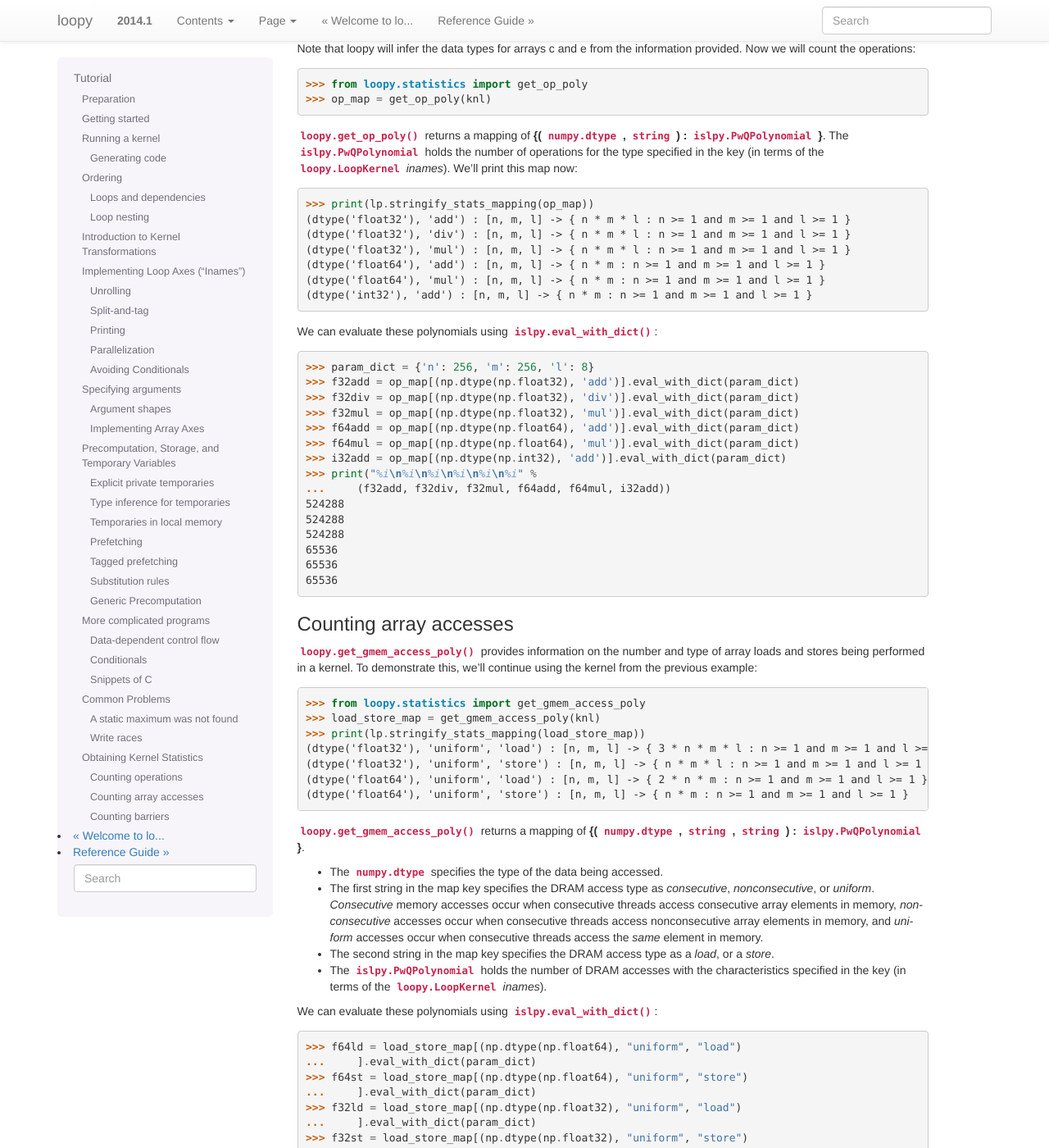
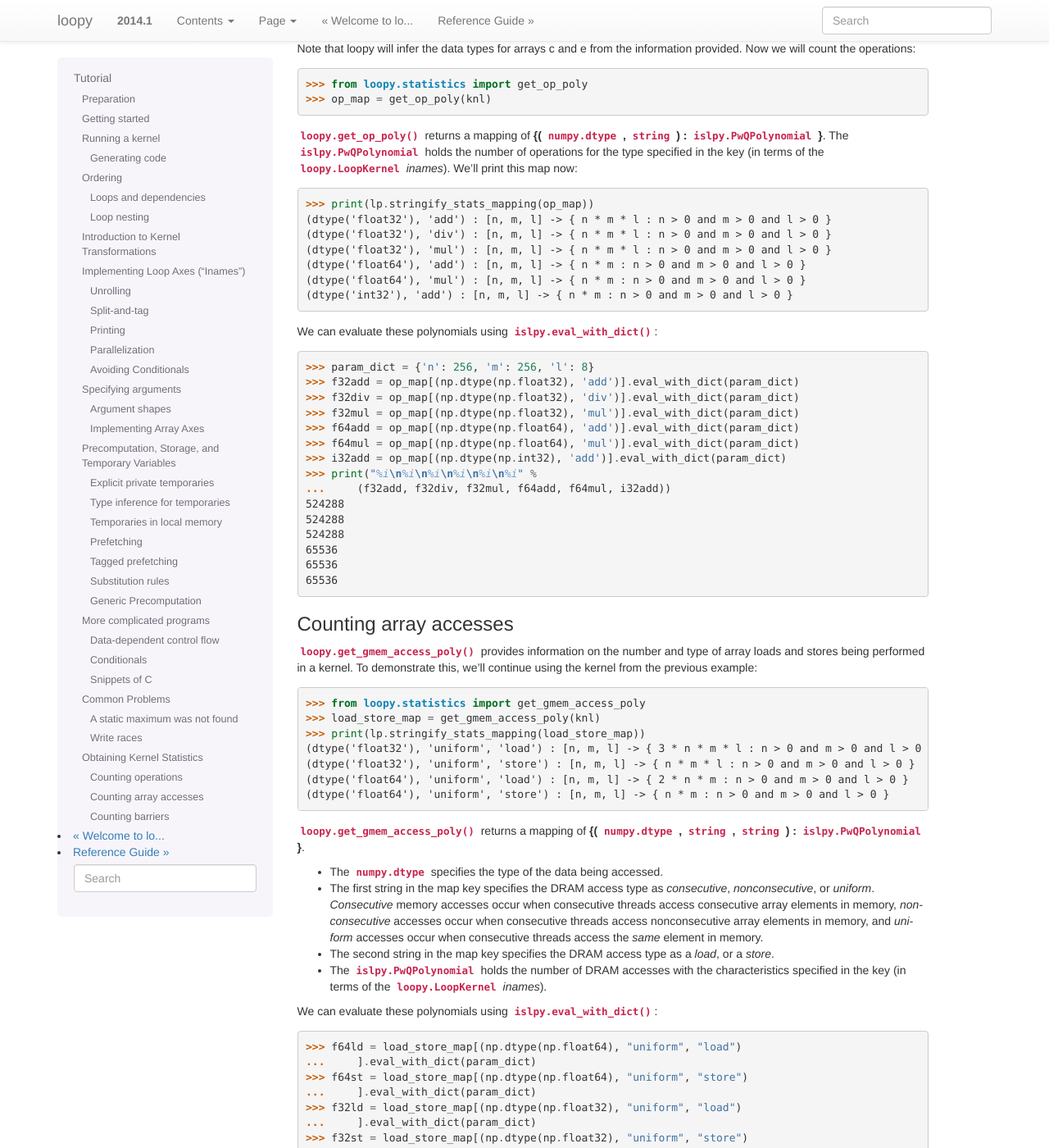
Before and after one commit to inducer/loopy, a Sphinx documentation site: the page built from doc/tutorial.rst, in a window 1280 px wide and 1400 px high, scrolled down 18643 px. Shown: the whole window at 82% size. Built offline with Sphinx 7.4.7, drawn with Linux system fonts in a browser that asks for light colours; some of the changed text lies outside the part shown.

Commit message:
Update tutorial for better isl printing as of 0.16

```diff
--- a/doc/tutorial.rst
+++ b/doc/tutorial.rst
@@ -106,7 +106,7 @@ always see loopy's view of a kernel by printing it.
     out: GlobalArg, type: <runtime>, shape: (n), dim_tags: (N0:stride:1)
     ---------------------------------------------------------------------------
     DOMAINS:
-    [n] -> { [i] : i >= 0 and i <= -1 + n }
+    [n] -> { [i] : 0 <= i < n }
     ---------------------------------------------------------------------------
     INAME IMPLEMENTATION TAGS:
     i: None
@@ -1238,12 +1238,12 @@ map now:
 .. doctest::
 
     >>> print(lp.stringify_stats_mapping(op_map))
-    (dtype('float32'), 'add') : [n, m, l] -> { n * m * l : n >= 1 and m >= 1 and l >= 1 }
-    (dtype('float32'), 'div') : [n, m, l] -> { n * m * l : n >= 1 and m >= 1 and l >= 1 }
-    (dtype('float32'), 'mul') : [n, m, l] -> { n * m * l : n >= 1 and m >= 1 and l >= 1 }
-    (dtype('float64'), 'add') : [n, m, l] -> { n * m : n >= 1 and m >= 1 and l >= 1 }
-    (dtype('float64'), 'mul') : [n, m, l] -> { n * m : n >= 1 and m >= 1 and l >= 1 }
-    (dtype('int32'), 'add') : [n, m, l] -> { n * m : n >= 1 and m >= 1 and l >= 1 }
+    (dtype('float32'), 'add') : [n, m, l] -> { n * m * l : n > 0 and m > 0 and l > 0 }
+    (dtype('float32'), 'div') : [n, m, l] -> { n * m * l : n > 0 and m > 0 and l > 0 }
+    (dtype('float32'), 'mul') : [n, m, l] -> { n * m * l : n > 0 and m > 0 and l > 0 }
+    (dtype('float64'), 'add') : [n, m, l] -> { n * m : n > 0 and m > 0 and l > 0 }
+    (dtype('float64'), 'mul') : [n, m, l] -> { n * m : n > 0 and m > 0 and l > 0 }
+    (dtype('int32'), 'add') : [n, m, l] -> { n * m : n > 0 and m > 0 and l > 0 }
     <BLANKLINE>
 
 We can evaluate these polynomials using :func:`islpy.eval_with_dict`:
@@ -1278,10 +1278,10 @@ continue using the kernel from the previous example:
     >>> from loopy.statistics import get_gmem_access_poly
     >>> load_store_map = get_gmem_access_poly(knl)
     >>> print(lp.stringify_stats_mapping(load_store_map))
-    (dtype('float32'), 'uniform', 'load') : [n, m, l] -> { 3 * n * m * l : n >= 1 and m >= 1 and l >= 1 }
-    (dtype('float32'), 'uniform', 'store') : [n, m, l] -> { n * m * l : n >= 1 and m >= 1 and l >= 1 }
-    (dtype('float64'), 'uniform', 'load') : [n, m, l] -> { 2 * n * m : n >= 1 and m >= 1 and l >= 1 }
-    (dtype('float64'), 'uniform', 'store') : [n, m, l] -> { n * m : n >= 1 and m >= 1 and l >= 1 }
+    (dtype('float32'), 'uniform', 'load') : [n, m, l] -> { 3 * n * m * l : n > 0 and m > 0 and l > 0 }
+    (dtype('float32'), 'uniform', 'store') : [n, m, l] -> { n * m * l : n > 0 and m > 0 and l > 0 }
+    (dtype('float64'), 'uniform', 'load') : [n, m, l] -> { 2 * n * m : n > 0 and m > 0 and l > 0 }
+    (dtype('float64'), 'uniform', 'store') : [n, m, l] -> { n * m : n > 0 and m > 0 and l > 0 }
     <BLANKLINE>
 
 :func:`loopy.get_gmem_access_poly` returns a mapping of **{(**
--- a/setup.py
+++ b/setup.py
@@ -37,7 +37,7 @@ setup(name="loo.py",
           ],
 
       install_requires=[
-          "pytools>=2015.1.3",
+          "pytools>=2016.1",
           "pymbolic>=2015.2.1",
           "cgen>=2013.1.2",
           "islpy>=2014.2",
```
